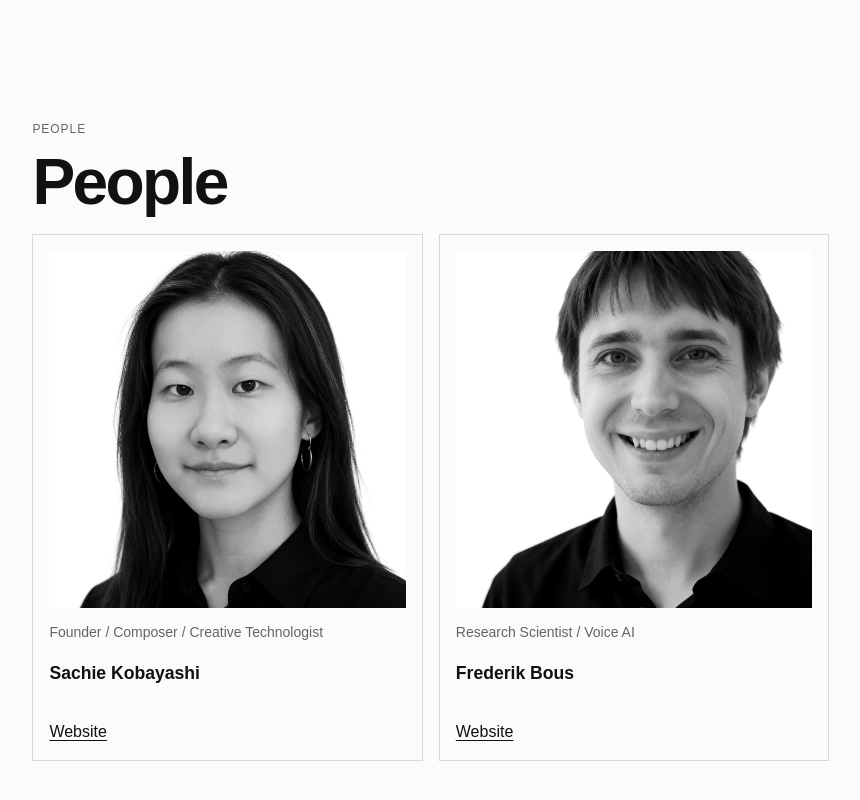
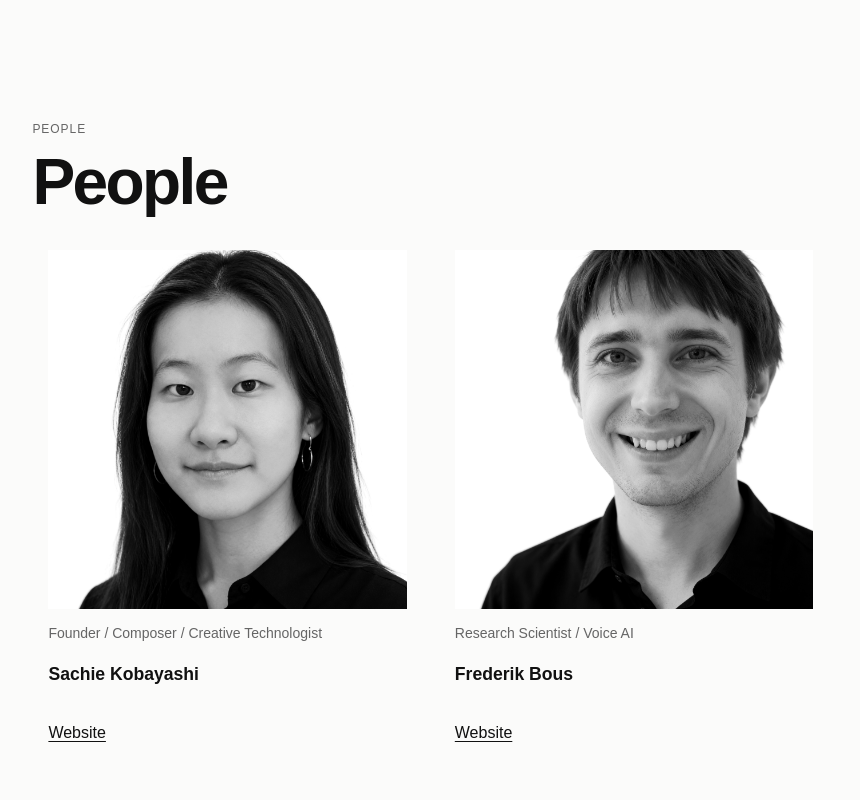
Before and after one commit to kbys88edu/studiocucurbits, an Astro site: page /about in a window 1280 px wide. Shown: the part 1351-2151 px from the top of the page, without its empty margins (6-866 px from the left). Built offline with nearby package versions, Linux system fonts and the light colour scheme; Astro itself is replaced by a stand-in of ours.

Commit message:
style: remove profile image card border

```diff
--- a/src/styles/global.css
+++ b/src/styles/global.css
@@ -37,7 +37,8 @@ h3 { font-size: 1.1rem; }
 .text-link, .button { display: inline-block; margin-top: 1rem; }
 .button { min-height: 44px; padding: .75rem 1rem; background: var(--ink); color: var(--paper); text-decoration: none; }
 .area-grid, .people-grid { display: grid; grid-template-columns: repeat(3, minmax(0, 1fr)); gap: 1rem; }
-.area-card, .person-card { padding: 1rem; border: 1px solid var(--rule); }
+.area-card { padding: 1rem; border: 1px solid var(--rule); }
+.person-card { padding: 1rem; }
 .area-card h3 { margin: 0; }
 .latest-item, .catalogue-card { display: grid; gap: .75rem; max-width: 48rem; padding-block: 1.5rem; border-top: 1px solid var(--rule); }
 .latest-item h3, .catalogue-card h2 { margin: 0; }
```
